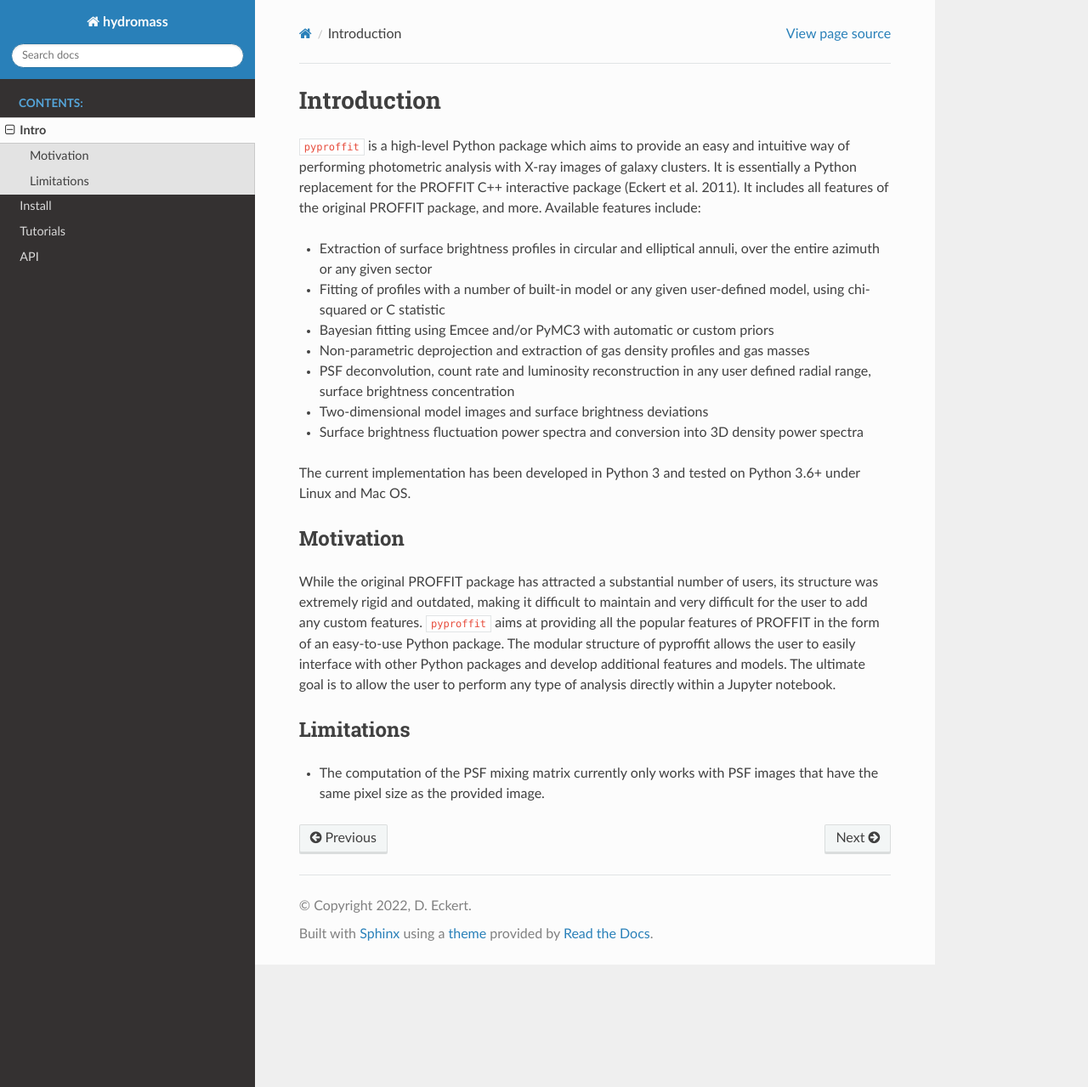
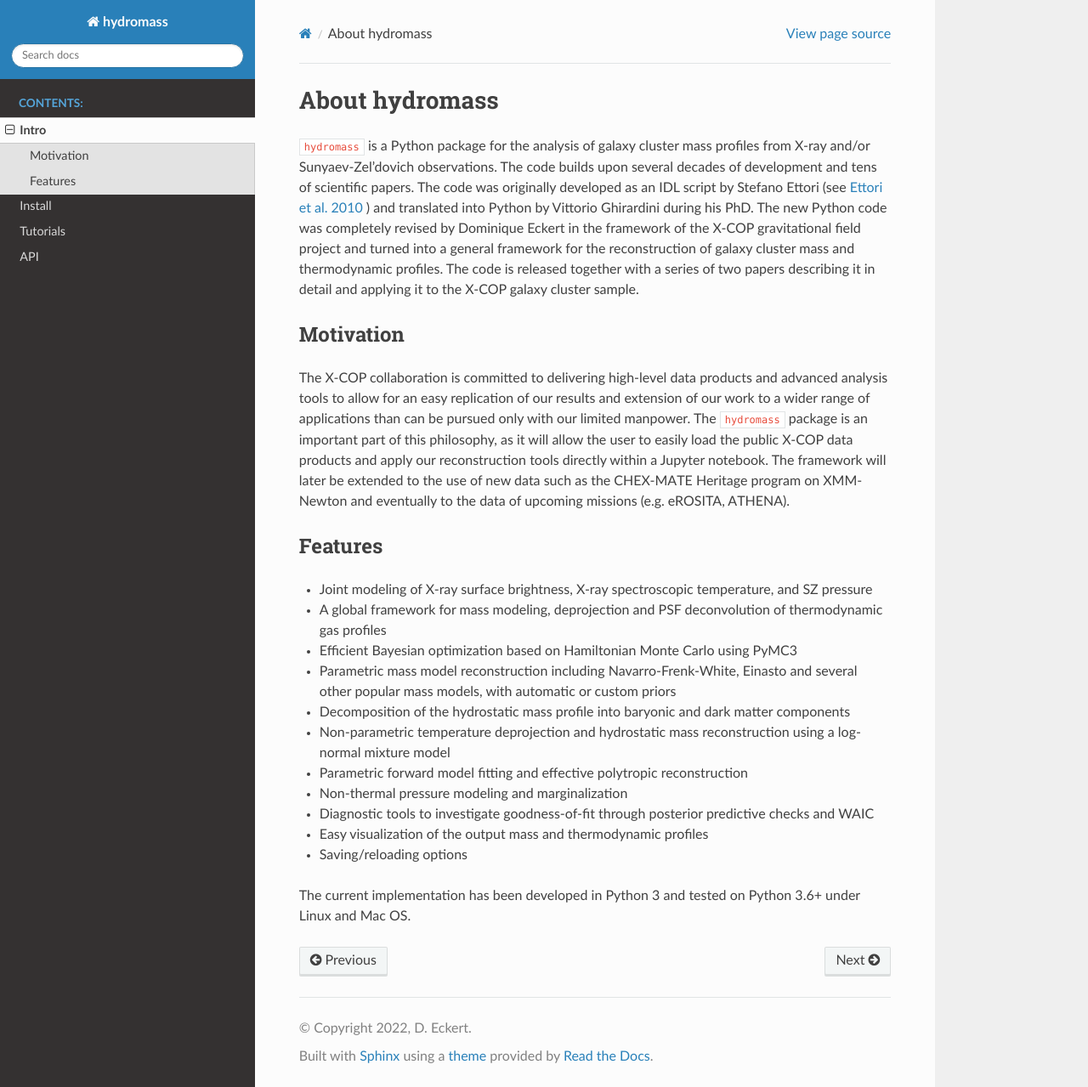
Before and after one commit to domeckert/hydromass, a Sphinx documentation site: the page built from docs/source/intro.rst, in a window 1280 px wide and 1279 px high. Shown: the whole window at 85% size. Built offline with Sphinx 7.4.7 and the Read the Docs theme 2.0.0, drawn with Linux system fonts in a browser that asks for light colours; pages that are not in the unit, such as notebooks, are missing from menus.

```diff
--- a/docs/source/intro.rst
+++ b/docs/source/intro.rst
@@ -1,24 +1,27 @@
-Introduction
+About hydromass
 ============
 
-``pyproffit`` is a high-level Python package which aims to provide an easy and intuitive way of performing photometric analysis with X-ray images of galaxy clusters. It is essentially a Python replacement for the PROFFIT C++ interactive package (Eckert et al. 2011). It includes all features of the original PROFFIT package, and more. Available features include:
+``hydromass`` is a Python package for the analysis of galaxy cluster mass profiles from X-ray and/or Sunyaev-Zel'dovich observations. The code builds upon several decades of development and tens of scientific papers. The code was originally developed as an IDL script by Stefano Ettori (see `Ettori et al. 2010 <https://ui.adsabs.harvard.edu/abs/2010A%26A...524A..68E/abstract>`_ ) and translated into Python by Vittorio Ghirardini during his PhD. The new Python code was completely revised by Dominique Eckert in the framework of the X-COP gravitational field project and turned into a general framework for the reconstruction of galaxy cluster mass and thermodynamic profiles. The code is released together with a series of two papers describing it in detail and applying it to the X-COP galaxy cluster sample.
 
-- Extraction of surface brightness profiles in circular and elliptical annuli, over the entire azimuth or any given sector
-- Fitting of profiles with a number of built-in model or any given user-defined model, using chi-squared or C statistic
-- Bayesian fitting using Emcee and/or PyMC3 with automatic or custom priors
-- Non-parametric deprojection and extraction of gas density profiles and gas masses
-- PSF deconvolution, count rate and luminosity reconstruction in any user defined radial range, surface brightness concentration
-- Two-dimensional model images and surface brightness deviations
-- Surface brightness fluctuation power spectra and conversion into 3D density power spectra
-
-The current implementation has been developed in Python 3 and tested on Python 3.6+ under Linux and Mac OS.
 
 Motivation
 **********
 
-While the original PROFFIT package has attracted a substantial number of users, its structure was extremely rigid and outdated, making it difficult to maintain and very difficult for the user to add any custom features. ``pyproffit`` aims at providing all the popular features of PROFFIT in the form of an easy-to-use Python package. The modular structure of pyproffit allows the user to easily interface with other Python packages and develop additional features and models. The ultimate goal is to allow the user to perform any type of analysis directly within a Jupyter notebook.
+The X-COP collaboration is committed to delivering high-level data products and advanced analysis tools to allow for an easy replication of our results and extension of our work to a wider range of applications than can be pursued only with our limited manpower. The ``hydromass`` package is an important part of this philosophy, as it will allow the user to easily load the public X-COP data products and apply our reconstruction tools directly within a Jupyter notebook. The framework will later be extended to the use of new data such as the CHEX-MATE Heritage program on XMM-Newton and eventually to the data of upcoming missions (e.g. eROSITA, ATHENA).
 
-Limitations
-***********
+Features
+********
 
-- The computation of the PSF mixing matrix currently only works with PSF images that have the same pixel size as the provided image.
+- Joint modeling of X-ray surface brightness, X-ray spectroscopic temperature, and SZ pressure
+- A global framework for mass modeling, deprojection and PSF deconvolution of thermodynamic gas profiles
+- Efficient Bayesian optimization based on Hamiltonian Monte Carlo using PyMC3
+- Parametric mass model reconstruction including Navarro-Frenk-White, Einasto and several other popular mass models, with automatic or custom priors
+- Decomposition of the hydrostatic mass profile into baryonic and dark matter components
+- Non-parametric temperature deprojection and hydrostatic mass reconstruction using a log-normal mixture model
+- Parametric forward model fitting and effective polytropic reconstruction
+- Non-thermal pressure modeling and marginalization
+- Diagnostic tools to investigate goodness-of-fit through posterior predictive checks and WAIC
+- Easy visualization of the output mass and thermodynamic profiles
+- Saving/reloading options
+
+The current implementation has been developed in Python 3 and tested on Python 3.6+ under Linux and Mac OS.
```
